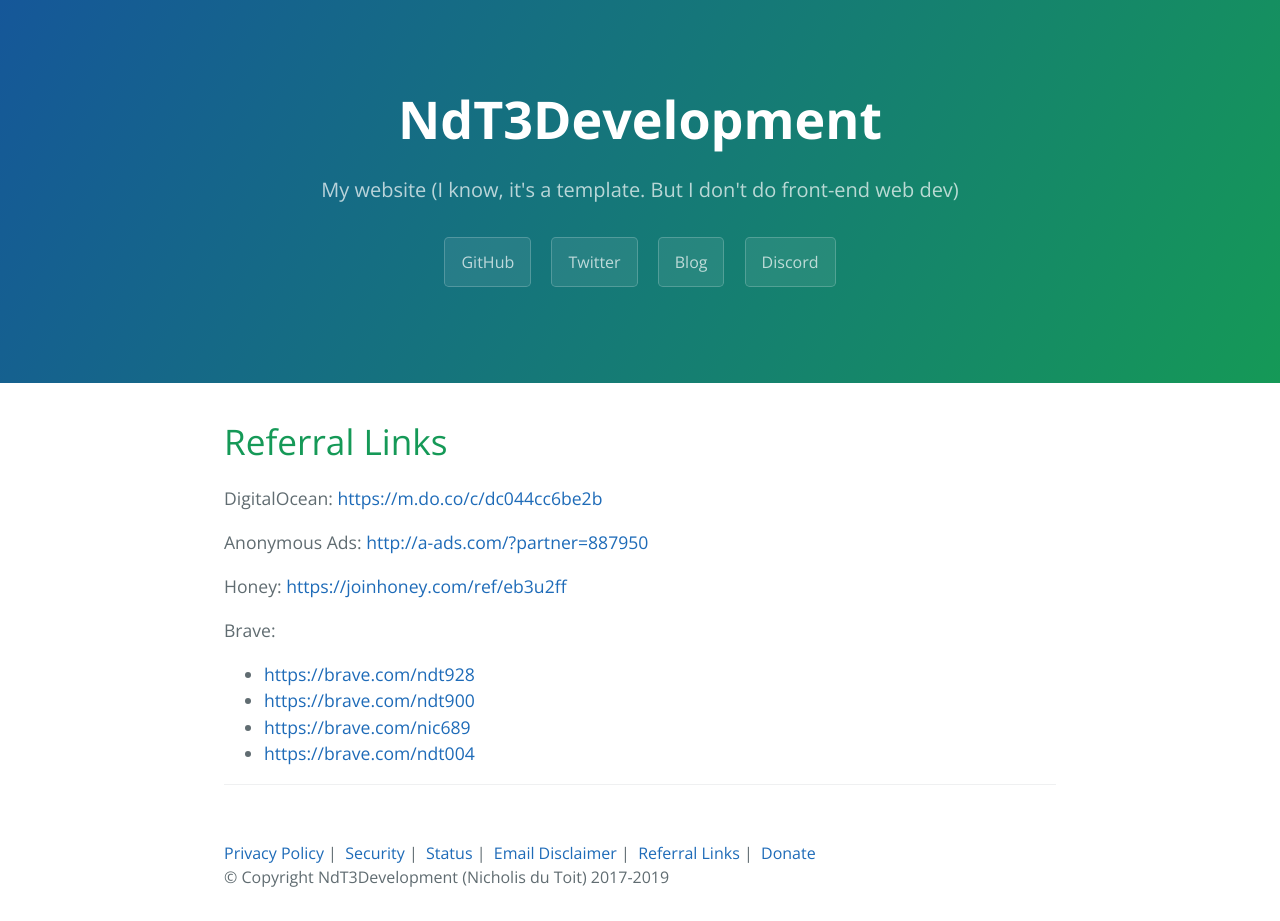
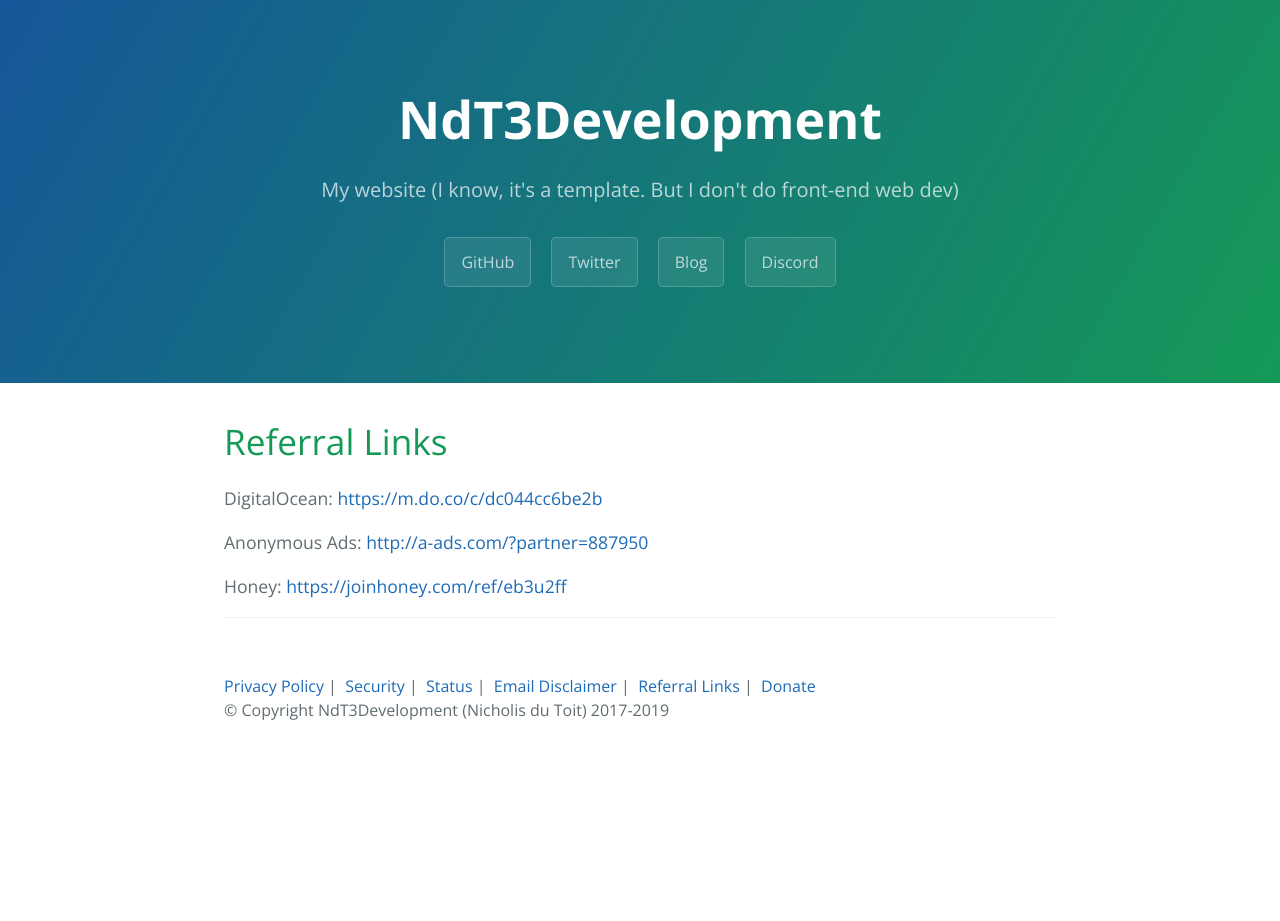
Before and after one commit to TrueWinter/website, a Jekyll site: the page built from reflinks.html, in a window 1280 px wide. Built offline with Jekyll 4.4.1, drawn with Linux system fonts in a browser that asks for light colours; nearby versions of some CDN libraries; a script that is not in the unit is left out; comment, search, counter and statistics services are not loaded; after the commit the page ends 900 px from its top, so only the background shows below that.

Commit message:
Update reflinks.html

```diff
--- a/reflinks.html
+++ b/reflinks.html
@@ -8,11 +8,3 @@
 <p>DigitalOcean: <a href="https://m.do.co/c/dc044cc6be2b">https://m.do.co/c/dc044cc6be2b</a></p>
 <p>Anonymous Ads: <a href="http://a-ads.com/?partner=887950">http://a-ads.com/?partner=887950</a></p>
 <p>Honey: <a href="https://joinhoney.com/ref/eb3u2ff">https://joinhoney.com/ref/eb3u2ff</a></p>
-<p>Brave:
-  <ul>
-    <li><a href="https://brave.com/ndt928">https://brave.com/ndt928</a></li>
-    <li><a href="https://brave.com/ndt900">https://brave.com/ndt900</a></li>
-    <li><a href="https://brave.com/nic689">https://brave.com/nic689</a></li>
-    <li><a href="https://brave.com/ndt004">https://brave.com/ndt004</a></li>
-  </ul>
-</p>
```
